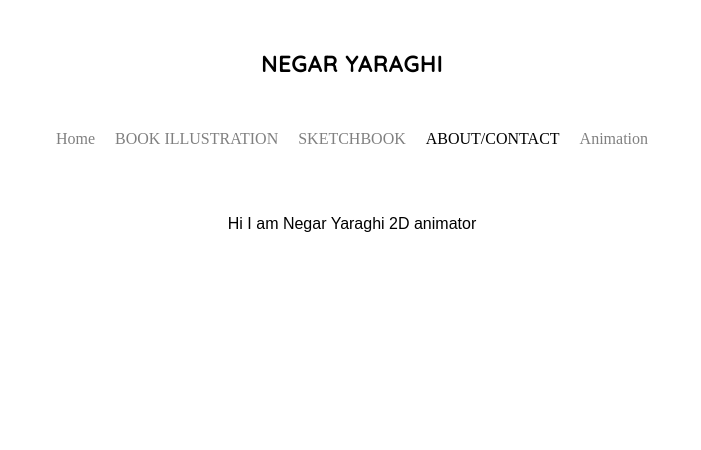
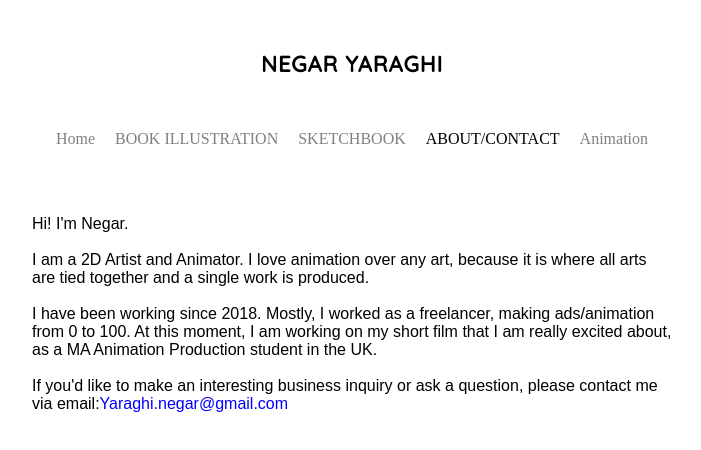
Before and after one commit to alisasanib/negar, a Next.js app: page /about in a window 1280 px wide. Shown: the top 450 px of the page, without its empty margins (288-989 px from the left). Built offline with nearby package versions, Linux system fonts and the light colour scheme; a web font is replaced by a local one.

Commit message:
update about me

```diff
--- a/src/pages/about.js
+++ b/src/pages/about.js
@@ -57,10 +57,47 @@ export default function Animation() {
           }}
           className={
             styles.about_me
-          }
-          >
-          Hi I am Negar
-          Yaraghi 2D animator
+          }>
+          Hi! I'm Negar.
+          <br />
+          <br /> I am a 2D
+          Artist and Animator.
+          I love animation
+          over any art,
+          because it is where
+          all arts are tied
+          together and a
+          single work is
+          produced.
+          <br />
+          <br /> I have been
+          working since 2018.
+          Mostly, I worked as
+          a freelancer, making
+          ads/animation from 0
+          to 100. At this
+          moment, I am working
+          on my short film
+          that I am really
+          excited about, as a
+          MA Animation
+          Production student
+          in the UK.
+          <br />
+          <br /> If you'd like
+          to make an
+          interesting business
+          inquiry or ask a
+          question, please
+          contact me via
+          email:
+          <a
+            style={{
+              color: "blue",
+            }}
+            href='mailto:Yaraghi.negar@gmail.com'>
+            Yaraghi.negar@gmail.com
+          </a>
         </div>
       </main>
     </>
--- a/src/styles/Home.module.css
+++ b/src/styles/Home.module.css
@@ -364,4 +364,10 @@
   font-family: "Quattrocento Sans",
     sans-serif;
   font-size: 16px;
+  width: 50vw;
 }
+@media only screen and (max-width: 780px) {
+  .about_me {
+    width: 80% !important;
+  }
+}
```
